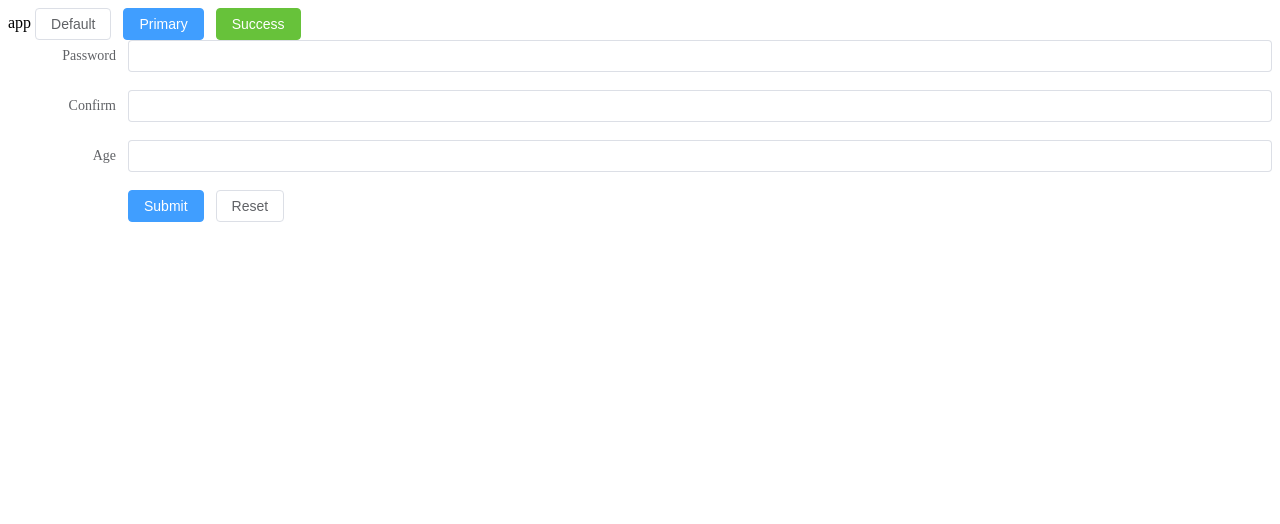
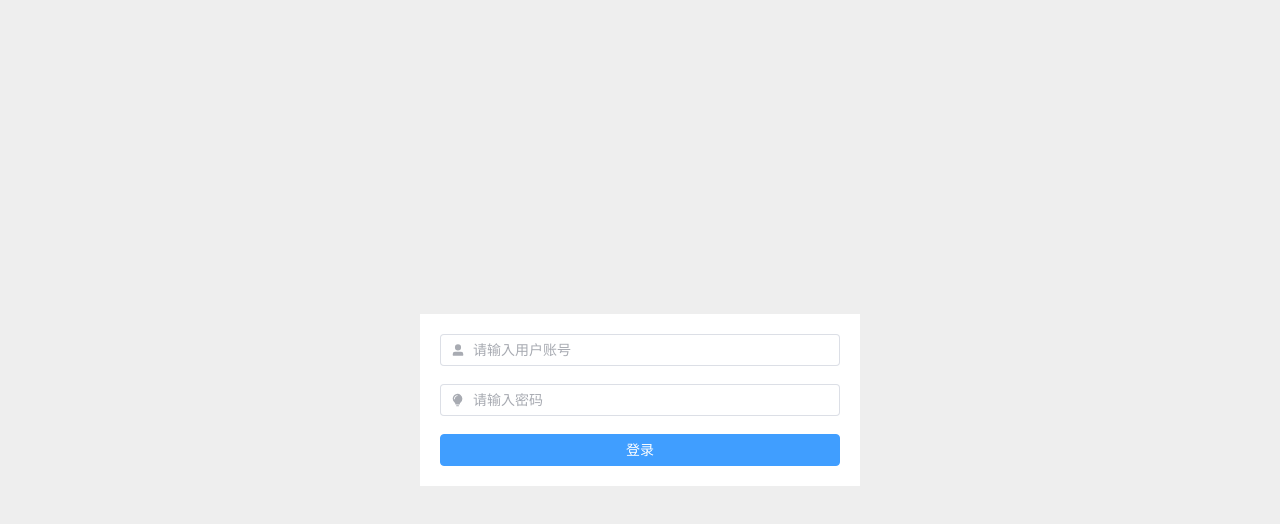
Before and after one commit to xiaduanjian/vue3TsTemplate, a Vue app: page /login in a window 1280 px wide. Shown: the top 524 px of the page. Built offline with nearby package versions, Linux system fonts and the light colour scheme.

Commit message:
初步封装axios

```diff
--- a/components.d.ts
+++ b/components.d.ts
@@ -8,6 +8,7 @@ declare module '@vue/runtime-core' {
     ElButton: typeof import('element-plus/es')['ElButton']
     ElForm: typeof import('element-plus/es')['ElForm']
     ElFormItem: typeof import('element-plus/es')['ElFormItem']
+    ElIcon: typeof import('element-plus/es')['ElIcon']
     ElInput: typeof import('element-plus/es')['ElInput']
     RouterLink: typeof import('vue-router')['RouterLink']
     RouterView: typeof import('vue-router')['RouterView']
--- a/index.html
+++ b/index.html
@@ -1,3 +1,10 @@
+<!--
+ * @Author: xia.duanjian
+ * @Date: 2022-04-30 20:54:22
+ * @LastEditors: xia.duanjian
+ * @LastEditTime: 2022-05-01 16:08:02
+ * @Description: file content
+-->
 <!DOCTYPE html>
 <html lang="en">
   <head>
@@ -5,9 +12,22 @@
     <link rel="icon" href="/favicon.ico" />
     <meta name="viewport" content="width=device-width, initial-scale=1.0" />
     <title>Vite App</title>
+    <style>
+      * {
+        margin: 0;
+        padding: 0;
+      }
+      html,
+      body {
+        height: 100%;
+        width: 100%;
+        margin: 0;
+        padding: 0;
+      }
+    </style>
   </head>
   <body>
-    <div id="app"></div>
+    <div id="app" style="height: 100%; width: 100%"></div>
     <script type="module" src="/src/main.ts"></script>
   </body>
 </html>
--- a/package.json
+++ b/package.json
@@ -19,14 +19,17 @@
     "*": "prettier -w -u"
   },
   "dependencies": {
+    "@element-plus/icons-vue": "^1.1.4",
     "axios": "^0.27.2",
     "element-plus": "^2.1.11",
+    "js-cookie": "^3.0.1",
     "sass": "^1.51.0",
     "vue": "^3.2.25",
     "vue-router": "^4.0.13",
     "vuex": "^4.0.2"
   },
   "devDependencies": {
+    "@types/js-cookie": "^3.0.2",
     "@types/node": "^17.0.30",
     "@typescript-eslint/eslint-plugin": "^5.21.0",
     "@typescript-eslint/parser": "^5.21.0",
--- a/src/App.vue
+++ b/src/App.vue
@@ -2,7 +2,7 @@
  * @Author: xia.duanjian
  * @Date: 2022-04-30 14:05:11
  * @LastEditors: xia.duanjian
- * @LastEditTime: 2022-05-01 14:40:48
+ * @LastEditTime: 2022-05-01 16:06:36
  * @Description: file content
 -->
 <script setup lang="ts">
@@ -11,20 +11,14 @@
 </script>
 
 <template>
-  <div>
-    app
-    <el-button>Default</el-button>
-    <el-button type="primary">Primary</el-button>
-    <el-button type="success">Success</el-button>
+  <div class="app-main">
     <router-view />
   </div>
 </template>
 
 <style lang="scss">
-body {
-  background: #fff;
-  a {
-    color: red;
-  }
+.app-main {
+  height: 100%;
+  width: 100%;
 }
 </style>
--- /dev/null
+++ b/src/api/login/index.ts
@@ -0,0 +1,20 @@
+/*
+ * @Author: xia.duanjian
+ * @Date: 2022-05-01 23:58:11
+ * @LastEditors: xia.duanjian
+ * @LastEditTime: 2022-05-02 00:01:53
+ * @Description: 登录接口
+ */
+import request from '@/utils/request';
+type UserLoginType = {
+  username: string;
+  password: string;
+};
+
+export const userLogin = (data: UserLoginType) => {
+  return request({
+    url: '/admin/login',
+    method: 'post',
+    data
+  });
+};
--- a/src/main.ts
+++ b/src/main.ts
@@ -2,13 +2,18 @@
  * @Author: xia.duanjian
  * @Date: 2022-04-30 14:05:11
  * @LastEditors: xia.duanjian
- * @LastEditTime: 2022-04-30 18:08:37
+ * @LastEditTime: 2022-05-01 17:08:48
  * @Description: file content
  */
 import { createApp } from 'vue';
 import App from './App.vue';
 import { initRouter } from './router';
+import * as ElementPlusIconsVue from '@element-plus/icons-vue';
 const app = createApp(App);
 // 初始化路由
 initRouter(app);
+// 注册所有图标
+for (const [key, component] of Object.entries(ElementPlusIconsVue)) {
+  app.component(key, component);
+}
 app.mount('#app');
--- /dev/null
+++ b/src/utils/auth.ts
@@ -0,0 +1,22 @@
+/*
+ * @Author: xia.duanjian
+ * @Date: 2022-05-01 22:34:04
+ * @LastEditors: xia.duanjian
+ * @LastEditTime: 2022-05-01 22:42:56
+ * @Description: js-cookie
+ */
+import Cookies from 'js-cookie';
+
+const TokenKey = 'vue3ts-Token';
+
+export function getToken() {
+  return Cookies.get(TokenKey);
+}
+
+export function setToken(token: string) {
+  return Cookies.set(TokenKey, token, { expires: 1 });
+}
+
+export function removeToken() {
+  return Cookies.remove(TokenKey);
+}
--- /dev/null
+++ b/src/utils/request.ts
@@ -0,0 +1,159 @@
+/*
+ * @Author: xia.duanjian
+ * @Date: 2022-05-01 17:15:27
+ * @LastEditors: xia.duanjian
+ * @LastEditTime: 2022-05-01 22:49:46
+ * @Description: 封装axios请求
+ */
+import axios, { AxiosRequestConfig, AxiosResponse } from 'axios';
+import { ElNotification, ElMessageBox, ElMessage, ElLoading } from 'element-plus';
+import { getToken } from '@/utils/auth';
+// 下载数据状态
+let downloadLoadingInstance;
+// 是否显示重新登录
+const isRelogin = { show: false };
+// 创建axios实例
+const service = axios.create({
+  // headers
+  headers: {
+    'Content-Type': 'application/json;charset=utf-8'
+  },
+  // 基础服务地址
+  // baseURL: process.env.VUE_APP_BASE_API,
+  baseURL: 'http://120.24.64.5:8088/mall-admin',
+  // 超时时间
+  timeout: 5000
+});
+
+// 请求拦截器
+service.interceptors.request.use(
+  (config: AxiosRequestConfig) => {
+    // 是否需要设置 token
+    const isToken = (config.headers || {}).isToken === false;
+    // 是否需要防止重复提交
+    const isRepeatSubmit = (config.headers || {}).isPreventRepeat === false;
+    if (getToken() && !isToken && config.headers) {
+      config.headers.Authorization = 'Bearer ' + getToken(); // 让每个请求携带自定义token 请根据实际情况自行修改
+    }
+    // get请求时，拼接参数params
+    if (config.method === 'get' && config.params) {
+      let url = config.url as string;
+      url += '?';
+      const keys = Object.keys(config.params);
+      for (const key of keys) {
+        // 使用void 0，避免undefined转换为空字符串
+        if (config.params[key] !== void 0 && config.params[key] !== null) {
+          url += `${key}=${encodeURIComponent(config.params[key])}&`;
+        }
+      }
+      url = url.substring(0, url.length - 1);
+      config.params = {};
+      config.url = url;
+    }
+    // post请求时，设置请求体data
+    if (!isRepeatSubmit && config.method === 'post' && config.data) {
+      const requestObj = {
+        url: config.url as string,
+        data: typeof config.data === 'object' ? JSON.stringify(config.data) : config.data,
+        time: new Date().getTime()
+      };
+      const sessionObj = sessionStorage.getItem('requestObj');
+      if (sessionObj) {
+        const { url, data, time } = JSON.parse(sessionObj);
+        const s_url = url; // 请求地址
+        const s_data = data; // 请求数据
+        const s_time = time; // 请求时间
+        const interval = 1000; // 间隔时间，单位毫秒，小于此时间则视为重复提交
+        if (
+          s_url === requestObj.url &&
+          s_data === requestObj.data &&
+          new Date().getTime() - s_time < interval
+        ) {
+          return Promise.reject('重复提交');
+        } else {
+          sessionStorage.setItem('requestObj', JSON.stringify(requestObj));
+        }
+      } else {
+        sessionStorage.setItem('requestObj', JSON.stringify(requestObj));
+      }
+    }
+    return config;
+  },
+  (error) => {
+    return Promise.reject(error);
+  }
+);
+
+// 响应拦截器
+service.interceptors.response.use(
+  (res: AxiosResponse) => {
+    // 未设置状态码则默认成功状态
+    const code = res.data.code || 200;
+    const errorCode = {
+      401: '认证失败，无法访问系统资源',
+      403: '当前操作没有权限',
+      404: '访问资源不存在',
+      default: '系统未知错误，请反馈给管理员'
+    };
+    // 获取错误信息
+    // const msg = errorCode[code] || res.data.msg || errorCode.default;
+    const msg = errorCode[code as keyof typeof errorCode] || res.data.msg || errorCode.default;
+    // 二进制直接返回
+    if (res.request.responseType === 'blob' || res.request.responseType === 'arraybuffer') {
+      return res.data;
+    }
+    // 判断是否需要重新登录
+    if (res.data.code === 401) {
+      if (!isRelogin.show) {
+        isRelogin.show = true;
+        ElMessageBox.confirm('登录状态已过期，您可以继续留在该页面，或者重新登录', '系统提示', {
+          confirmButtonText: '重新登录',
+          cancelButtonText: '取消',
+          type: 'warning',
+          customClass: 'confirmClass'
+        })
+          .then(() => {
+            isRelogin.show = false;
+          })
+          .catch(() => {
+            isRelogin.show = false;
+          });
+      }
+      return Promise.reject(new Error('无效的会话，或者会话已过期，请重新登录。'));
+    } else if (res.data.code === 500) {
+      ElMessage({
+        message: msg,
+        type: 'error',
+        duration: 2 * 1000
+      });
+      return Promise.reject(new Error(msg));
+    } else if (code !== 200) {
+      ElNotification({
+        title: msg,
+        type: 'error',
+        duration: 2000
+      });
+      return Promise.reject(new Error('error'));
+    } else {
+      return Promise.resolve(res.data);
+    }
+  },
+  (error) => {
+    let message = error.message;
+    if (message === 'Network Error') {
+      message = '后端接口连接异常';
+    } else if (message.inludes('timeout')) {
+      message = '请求超时，请稍后重试';
+    } else if (message.includes('Request failed with status code')) {
+      message = '系统接口' + message.substr(message.length - 3) + '异常';
+    }
+    ElMessage({
+      message: message,
+      type: 'error',
+      duration: 2 * 1000
+    });
+    return Promise.reject(error);
+  }
+);
+
+export default service;
--- a/src/views/login/index.vue
+++ b/src/views/login/index.vue
@@ -2,103 +2,110 @@
  * @Author: xia.duanjian
  * @Date: 2022-04-30 15:35:55
  * @LastEditors: xia.duanjian
- * @LastEditTime: 2022-04-30 22:39:56
+ * @LastEditTime: 2022-05-02 00:01:18
  * @Description: file content
 -->
 <template>
-  <el-form
-    ref="ruleFormRef"
-    :model="ruleForm"
-    status-icon
-    :rules="rules"
-    label-width="120px"
-    class="demo-ruleForm"
-  >
-    <el-form-item label="Password" prop="pass">
-      <el-input v-model="ruleForm.pass" type="password" autocomplete="off" />
-    </el-form-item>
-    <el-form-item label="Confirm" prop="checkPass">
-      <el-input v-model="ruleForm.checkPass" type="password" autocomplete="off" />
-    </el-form-item>
-    <el-form-item label="Age" prop="age"><el-input v-model.number="ruleForm.age" /></el-form-item>
-    <el-form-item>
-      <el-button type="primary" @click="submitForm(ruleFormRef)">Submit</el-button>
-      <el-button @click="resetForm(ruleFormRef)">Reset</el-button>
-    </el-form-item>
-  </el-form>
+  <div class="login-wrap">
+    <el-form ref="ruleFormRef" :model="ruleForm" status-icon :rules="rules" class="login-form">
+      <el-form-item prop="username">
+        <el-input
+          v-model="ruleForm.username"
+          type="text"
+          autocomplete="off"
+          placeholder="请输入用户账号"
+        >
+          <template #prefix>
+            <el-icon><user-filled /></el-icon>
+          </template>
+        </el-input>
+      </el-form-item>
+      <el-form-item prop="password">
+        <el-input
+          v-model="ruleForm.password"
+          type="passwordword"
+          autocomplete="off"
+          placeholder="请输入密码"
+        >
+          <template #prefix>
+            <el-icon><opportunity /></el-icon>
+          </template>
+        </el-input>
+      </el-form-item>
+      <div class="login-btn">
+        <el-button type="primary" @click="submitForm()">登录</el-button>
+      </div>
+    </el-form>
+  </div>
 </template>
 
 <script lang="ts" setup>
-import { reactive, ref } from 'vue';
-import type { FormInstance } from 'element-plus';
-
-const ruleFormRef = ref<FormInstance>();
-
-const checkAge = (rule: any, value: any, callback: any) => {
-  if (!value) {
-    return callback(new Error('Please input the age'));
+import { reactive, ref, toRefs } from 'vue';
+import { userLogin } from '@/api/login';
+// import type { FormInstance } from 'element-plus';
+// const ruleFormRef = ref<FormInstance>();
+let ruleFormRef = ref();
+const state = reactive({
+  ruleForm: {
+    username: '',
+    password: ''
+  },
+  rules: {
+    username: [
+      {
+        required: true,
+        message: '请输入用户账号!',
+        trigger: 'blur'
+      }
+    ],
+    password: [
+      {
+        required: true,
+        message: '请输入密码!',
+        trigger: 'blur'
+      }
+    ]
   }
-  setTimeout(() => {
-    if (!Number.isInteger(value)) {
-      callback(new Error('Please input digits'));
-    } else {
-      if (value < 18) {
-        callback(new Error('Age must be greater than 18'));
-      } else {
-        callback();
-      }
+});
+const { ruleForm, rules } = toRefs(state);
+const submitForm = () => {
+  ruleFormRef.value
+    .validate()
+    .then(() => {
+      userLogin(ruleForm.value).then((res) => {
+        console.log(res);
+      });
+      console.log('检验通过!');
+    })
+    .catch(() => {
+      console.log('检验不通过!');
+    });
+};
+// const resetForm = (formEl: FormInstance | undefined) => {
+//   if (!formEl) return;
+//   formEl.resetFields();
+// };
+</script>
+<style lang="scss" scoped>
+.login-wrap {
+  width: 100%;
+  height: 100%;
+  display: flex;
+  justify-content: center;
+  align-items: center;
+  background-color: #eee;
+}
+.login-form {
+  width: 400px;
+  padding: 20px {
+    bottom: 0;
+  }
+  background-color: #fff;
+  .login-btn {
+    padding-bottom: 20px;
+    .el-button {
+      width: 100%;
     }
-  }, 1000);
-};
-
-const validatePass = (rule: any, value: any, callback: any) => {
-  if (value === '') {
-    callback(new Error('Please input the password'));
-  } else {
-    if (ruleForm.checkPass !== '') {
-      if (!ruleFormRef.value) return;
-      ruleFormRef.value.validateField('checkPass', () => null);
-    }
-    callback();
   }
-};
-const validatePass2 = (rule: any, value: any, callback: any) => {
-  if (value === '') {
-    callback(new Error('Please input the password again'));
-  } else if (value !== ruleForm.pass) {
-    callback(new Error("Two inputs don't match!"));
-  } else {
-    callback();
-  }
-};
-
-const ruleForm = reactive({
-  pass: '',
-  checkPass: '',
-  age: ''
-});
-
-const rules = reactive({
-  pass: [{ validator: validatePass, trigger: 'blur' }],
-  checkPass: [{ validator: validatePass2, trigger: 'blur' }],
-  age: [{ validator: checkAge, trigger: 'blur' }]
-});
-
-const submitForm = (formEl: FormInstance | undefined) => {
-  if (!formEl) return;
-  formEl.validate((valid) => {
-    if (valid) {
-      console.log('submit!');
-    } else {
-      console.log('error submit!');
-      return false;
-    }
-  });
-};
-
-const resetForm = (formEl: FormInstance | undefined) => {
-  if (!formEl) return;
-  formEl.resetFields();
-};
-</script>
-<style lang="scss" scoped></style>
+}
+</style>
--- a/tsconfig.json
+++ b/tsconfig.json
@@ -14,9 +14,10 @@
     "skipLibCheck": true,
     "baseUrl": ".",
     "paths": {
-      "@/": ["/src/*"]
+      "@/*": ["src/*"]
     },
   },
   "include": ["src/**/*.ts", "src/**/*.d.ts", "src/**/*.tsx", "src/**/*.vue"],
+  "exclude": ["dist", "node_modules"],
   "references": [{ "path": "./tsconfig.node.json" }]
 }
--- a/vite.config.ts
+++ b/vite.config.ts
@@ -2,7 +2,7 @@
  * @Author: xia.duanjian
  * @Date: 2022-04-30 14:05:11
  * @LastEditors: xia.duanjian
- * @LastEditTime: 2022-04-30 18:07:39
+ * @LastEditTime: 2022-05-01 23:06:44
  * @Description: file content
  */
 import { defineConfig } from 'vite';
@@ -11,9 +11,9 @@ import { resolve } from 'path';
 import AutoImport from 'unplugin-auto-import/vite';
 import Components from 'unplugin-vue-components/vite';
 import { ElementPlusResolver } from 'unplugin-vue-components/resolvers';
-const pathResolve = (dir: string): any => {
-  return resolve(__dirname, ".", dir)
-}
+const pathResolve = (dir: string) => {
+  return resolve(__dirname, '.', dir);
+};
 // https://vitejs.dev/config/
 export default defineConfig({
   plugins: [
@@ -27,7 +27,7 @@ export default defineConfig({
   ],
   resolve: {
     alias: {
-      '@': resolve('src')
+      '@': pathResolve('src/')
     }
   }
 });
```
Also changed, not shown: 1 other file (tests, documents, lock files or other folders).
